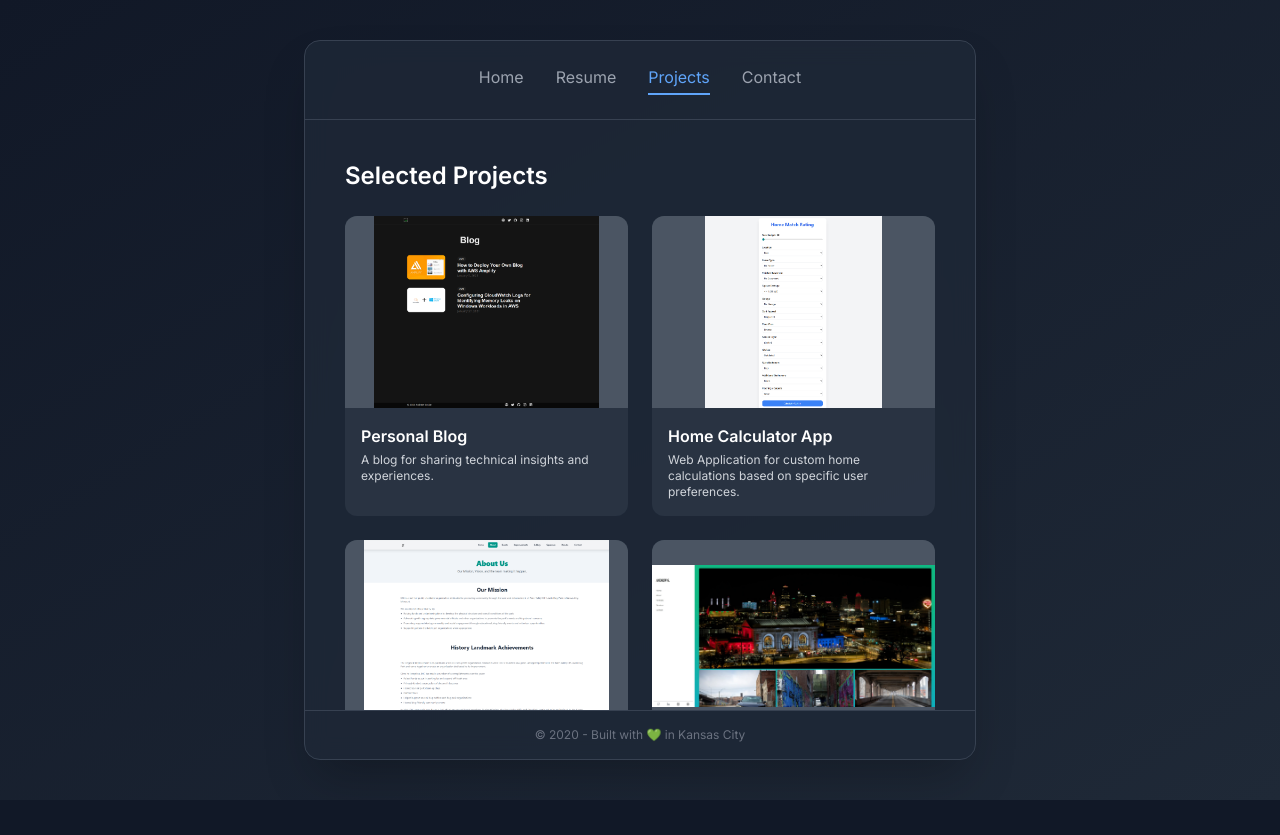
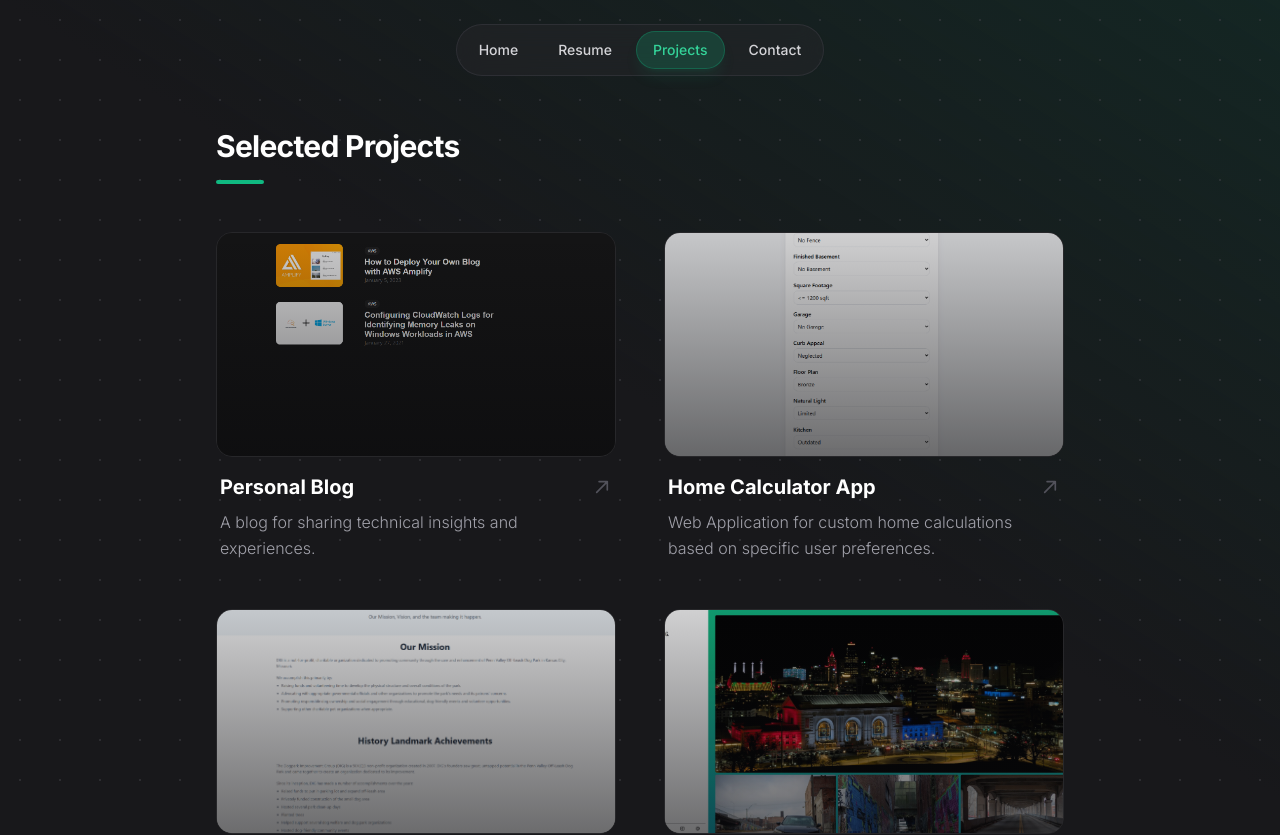
Before and after one commit to ghostcodekc/andrewgrube.com-react, a React (Vite) app: page /projects in a window 1280 px wide. Shown: the top 835 px of the page. Before the commit the page ends 800 px from the top, so only its background shows below. Built offline with nearby package versions, Linux system fonts and the light colour scheme.

Commit message:
Updated UX

```diff
--- a/src/components/Layout.jsx
+++ b/src/components/Layout.jsx
@@ -11,36 +11,41 @@ const Layout = ({ children }) => {
   ];
 
   return (
-    <div className="h-screen flex items-center justify-center p-4 sm:p-6">
-      <div className="w-full max-w-2xl h-[90vh] bg-gray-800/80 backdrop-blur-md border border-gray-700 rounded-2xl shadow-2xl flex flex-col overflow-hidden animate-fade-in">
+    <div className="min-h-screen relative flex flex-col items-center">
+      {/* Background Pattern */}
+      <div className="fixed inset-0 bg-grid -z-10 opacity-50 pointer-events-none" />
+      <div className="fixed inset-0 bg-gradient-to-tr from-zinc-900 via-zinc-900 to-emerald-800/20 -z-20 pointer-events-none" />
 
-        {/* Navigation Bar */}
-        <nav className="flex justify-center space-x-4 sm:space-x-8 p-6 border-b border-gray-700 flex-shrink-0">
+      {/* Floating Navigation */}
+      <nav className="fixed top-6 z-50 px-4">
+        <div className="glass px-1.5 py-1.5 rounded-full flex items-center space-x-1 sm:space-x-2 bg-zinc-800/80">
           {navItems.map((item) => (
             <Link
               key={item.name}
               to={item.path}
-              className={`text-sm sm:text-base font-medium transition-colors duration-200 ${
+              className={`px-4 py-2 rounded-full text-sm font-medium transition-all duration-300 ${
                 location.pathname === item.path
-                  ? 'text-blue-400 border-b-2 border-blue-400 pb-1'
-                  : 'text-gray-400 hover:text-white pb-1'
+                  ? 'bg-emerald-500/20 text-emerald-400 border border-emerald-500/30 shadow-lg shadow-emerald-500/10'
+                  : 'text-zinc-300 hover:text-white hover:bg-zinc-700'
               }`}
             >
               {item.name}
             </Link>
           ))}
-        </nav>
+        </div>
+      </nav>
 
-        {/* Content Area */}
-        <main className="flex-1 overflow-y-auto overflow-x-hidden p-4 sm:p-10 flex flex-col items-center justify-start w-full">
+      {/* Main Content Area */}
+      <main className="w-full max-w-4xl px-6 pt-32 pb-20 flex-1 flex flex-col items-center">
+        <div className="w-full animate-slide-up">
           {children}
-        </main>
+        </div>
+      </main>
 
-        {/* Footer */}
-        <footer className="p-4 text-center text-xs text-gray-500 border-t border-gray-700 flex-shrink-0">
-          © {new Date().getFullYear()} - Built with 💚 in Kansas City
-        </footer>
-      </div>
+      {/* Footer */}
+      <footer className="w-full py-8 text-center text-xs text-zinc-500 tracking-wider">
+        © {new Date().getFullYear()} - Built with 💚 in Kansas City
+      </footer>
     </div>
   );
 };
--- a/src/index.css
+++ b/src/index.css
@@ -1,15 +1,27 @@
-@import url('https://fonts.googleapis.com/css2?family=Inter:wght@300;400;600&display=swap');
+@import url('https://fonts.googleapis.com/css2?family=Inter:wght@300;400;500;600;700&display=swap');
 
 @tailwind base;
 @tailwind components;
 @tailwind utilities;
 
-html, body {
-  height: 100vh;
-  overflow: hidden;
+@layer base {
+  body {
+    @apply bg-zinc-900 text-zinc-100 font-sans antialiased selection:bg-emerald-500/30 selection:text-emerald-200;
+  }
 }
 
-body {
-  @apply bg-gray-900 text-gray-100 font-sans antialiased;
-  background-image: linear-gradient(to bottom right, #111827, #1f2937);
+@layer utilities {
+  .bg-grid {
+    background-size: 40px 40px;
+    background-image: radial-gradient(circle, #3f3f46 1px, transparent 1px);
+  }
+
+  .glass {
+    @apply bg-zinc-800/50 backdrop-blur-md border border-zinc-700/50;
+  }
 }
+
+/* Base fade-in for all pages */
+.animate-slide-up {
+  animation: slideUp 0.6s ease-out forwards;
+}
--- a/src/pages/Projects.jsx
+++ b/src/pages/Projects.jsx
@@ -1,22 +1,45 @@
 const Projects = ({ data }) => {
+  if (!data) return null;
+
   return (
-    <div className="space-y-6 animate-fade-in">
-      <h2 className="text-2xl font-bold text-white mb-6">Selected Projects</h2>
-      <div className="grid grid-cols-1 sm:grid-cols-2 gap-6">
+    <div className="w-full max-w-4xl mx-auto space-y-12">
+      <div className="space-y-4">
+        <h2 className="text-3xl font-bold text-white tracking-tight">Selected Projects</h2>
+        <div className="w-12 h-1 bg-emerald-500 rounded-full" />
+      </div>
+
+      <div className="grid grid-cols-1 md:grid-cols-2 gap-8 sm:gap-12">
         {data.projects.map((project) => (
           <a
             key={project.id}
             href={project.url}
             target="_blank"
             rel="noopener noreferrer"
-            className="group bg-gray-700/50 rounded-xl overflow-hidden hover:bg-gray-700 transition-all cursor-pointer"
+            className="group flex flex-col space-y-4"
           >
-            <div className="h-40 sm:h-48 bg-gray-600 flex items-center justify-center">
-               <img src={project.image} alt={project.title} className="w-full h-full object-contain group-hover:scale-105 transition-transform duration-300"/>
+            {/* Image Container */}
+            <div className="relative aspect-video w-full overflow-hidden rounded-2xl bg-zinc-900 border border-zinc-800 group-hover:border-emerald-500/30 transition-all duration-500">
+              <div className="absolute inset-0 bg-gradient-to-t from-zinc-950/50 to-transparent z-10" />
+              <img
+                src={project.image}
+                alt={project.title}
+                className="w-full h-full object-cover group-hover:scale-105 transition-transform duration-700 ease-in-out opacity-80 group-hover:opacity-100"
+              />
             </div>
-            <div className="p-4">
-              <h3 className="font-bold text-white mb-1">{project.title}</h3>
-              <p className="text-xs text-gray-300">{project.description}</p>
+
+            {/* Content */}
+            <div className="space-y-2 px-1">
+              <div className="flex items-center justify-between">
+                <h3 className="text-xl font-bold text-white group-hover:text-emerald-400 transition-colors">
+                  {project.title}
+                </h3>
+                <svg className="w-5 h-5 text-zinc-600 group-hover:text-emerald-500 transform -rotate-45 group-hover:rotate-0 transition-all duration-300" fill="none" viewBox="0 0 24 24" stroke="currentColor">
+                  <path strokeLinecap="round" strokeLinejoin="round" strokeWidth={2} d="M14 5l7 7m0 0l-7 7m7-7H3" />
+                </svg>
+              </div>
+              <p className="text-zinc-400 font-light leading-relaxed">
+                {project.description}
+              </p>
             </div>
           </a>
         ))}
--- a/src/pages/Resume.jsx
+++ b/src/pages/Resume.jsx
@@ -1,26 +1,57 @@
 const Resume = ({ data }) => {
+  if (!data) return null;
+
   return (
-    <div className="space-y-6 animate-fade-in">
-      <h2 className="text-2xl font-bold text-white border-b border-gray-700 pb-2">Experience</h2>
-      <div className="space-y-8">
+    <div className="max-w-3xl mx-auto w-full space-y-12">
+      <div className="space-y-4">
+        <h2 className="text-3xl font-bold text-white tracking-tight">Experience</h2>
+        <div className="w-12 h-1 bg-emerald-500 rounded-full" />
+      </div>
+
+      <div className="relative space-y-12">
+        {/* Timeline Vertical Line */}
+        <div className="absolute left-0 sm:left-6 top-2 bottom-0 w-[1px] bg-zinc-800" />
+
         {data.resume.map((job) => (
-          <div key={job.id} className="relative pl-6 border-l-2 border-gray-700">
-            <div className="absolute -left-[9px] top-0 w-4 h-4 rounded-full bg-blue-500 border-4 border-gray-800"></div>
-            <h3 className="text-lg font-semibold text-white">{job.role}</h3>
-            <span className="text-sm text-blue-400 block mb-1">{job.company} • {job.period}</span>
-            <p className="text-gray-400 text-sm">{job.description}</p>
+          <div key={job.id} className="relative pl-8 sm:pl-20 group">
+            {/* Timeline Dot */}
+            <div className="absolute left-[-4.5px] sm:left-[20px] top-2 w-2.5 h-2.5 rounded-full bg-zinc-800 border border-zinc-700 group-hover:bg-emerald-500 group-hover:border-emerald-400 transition-all duration-300" />
+
+            <div className="space-y-4">
+              <div className="flex flex-col sm:flex-row sm:items-baseline sm:justify-between gap-1 sm:gap-4">
+                <h3 className="text-xl font-bold text-white group-hover:text-emerald-400 transition-colors">
+                  {job.role}
+                </h3>
+                <span className="text-xs font-semibold tracking-widest uppercase text-emerald-500/80 sm:text-right whitespace-nowrap">
+                  {job.period}
+                </span>
+              </div>
+
+              <div className="flex items-center space-x-2 text-zinc-400 font-medium text-sm">
+                <span className="text-zinc-500">at</span>
+                <span className="text-zinc-200">{job.company}</span>
+              </div>
+
+              <p className="text-zinc-400 leading-relaxed text-sm sm:text-base font-light">
+                {job.description}
+              </p>
+            </div>
           </div>
         ))}
-        <div className="flex flex-col items-center justify-center text-center space-y-6 h-full py-10 animate-fade-in">
+      </div>
+
+      <div className="flex justify-center pt-8">
         <a
           href={data.resumeLink}
           target="_blank"
           rel="noopener noreferrer"
-        className="px-8 py-3 bg-blue-600 hover:bg-blue-500 text-white font-semibold rounded-full shadow-lg hover:shadow-blue-500/30 transition-all transform hover:-translate-y-1"
+          className="group flex items-center space-x-2 px-8 py-3 bg-white text-zinc-950 hover:bg-emerald-500 hover:text-white font-bold rounded-full shadow-xl transition-all active:scale-95"
         >
-        Get full resume
+          <span>Download Full CV</span>
+          <svg className="w-4 h-4 transform group-hover:translate-x-1 transition-transform" fill="none" viewBox="0 0 24 24" stroke="currentColor">
+            <path strokeLinecap="round" strokeLinejoin="round" strokeWidth={2} d="M14 5l7 7m0 0l-7 7m7-7H3" />
+          </svg>
         </a>
-    </div>
       </div>
     </div>
   );
--- a/tailwind.config.js
+++ b/tailwind.config.js
@@ -10,13 +10,23 @@ export default {
         sans: ['Inter', 'sans-serif'],
       },
       animation: {
-        'fade-in': 'fadeIn 0.5s ease-out forwards',
+        'fade-in': 'fadeIn 0.6s ease-out forwards',
+        'slide-up': 'slideUp 0.6s ease-out forwards',
+        'glow': 'glow 2s ease-in-out infinite alternate',
       },
       keyframes: {
         fadeIn: {
-          '0%': { opacity: '0', transform: 'translateY(10px)' },
+          '0%': { opacity: '0' },
+          '100%': { opacity: '1' },
+        },
+        slideUp: {
+          '0%': { opacity: '0', transform: 'translateY(20px)' },
           '100%': { opacity: '1', transform: 'translateY(0)' },
         },
+        glow: {
+          '0%': { boxShadow: '0 0 5px rgba(16, 185, 129, 0.2)' },
+          '100%': { boxShadow: '0 0 20px rgba(16, 185, 129, 0.4)' },
+        }
       }
     },
   },
```
Also changed, not shown: src/pages/Contact.jsx (+24 -6 lines), src/pages/Home.jsx (+20 -9 lines), 1 other file (tests, documents, lock files or other folders). Lines whose indentation alone changed are shown as unchanged.
